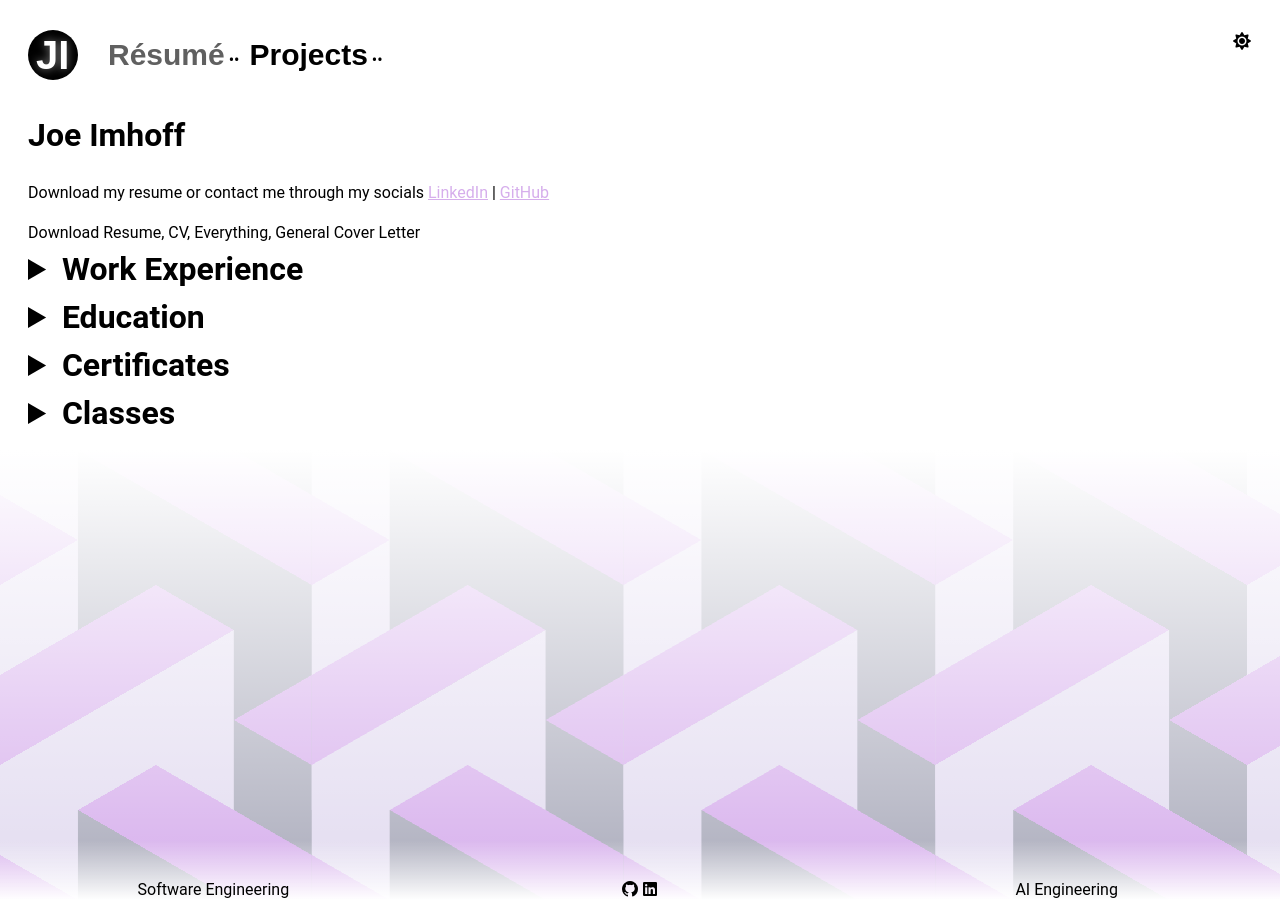
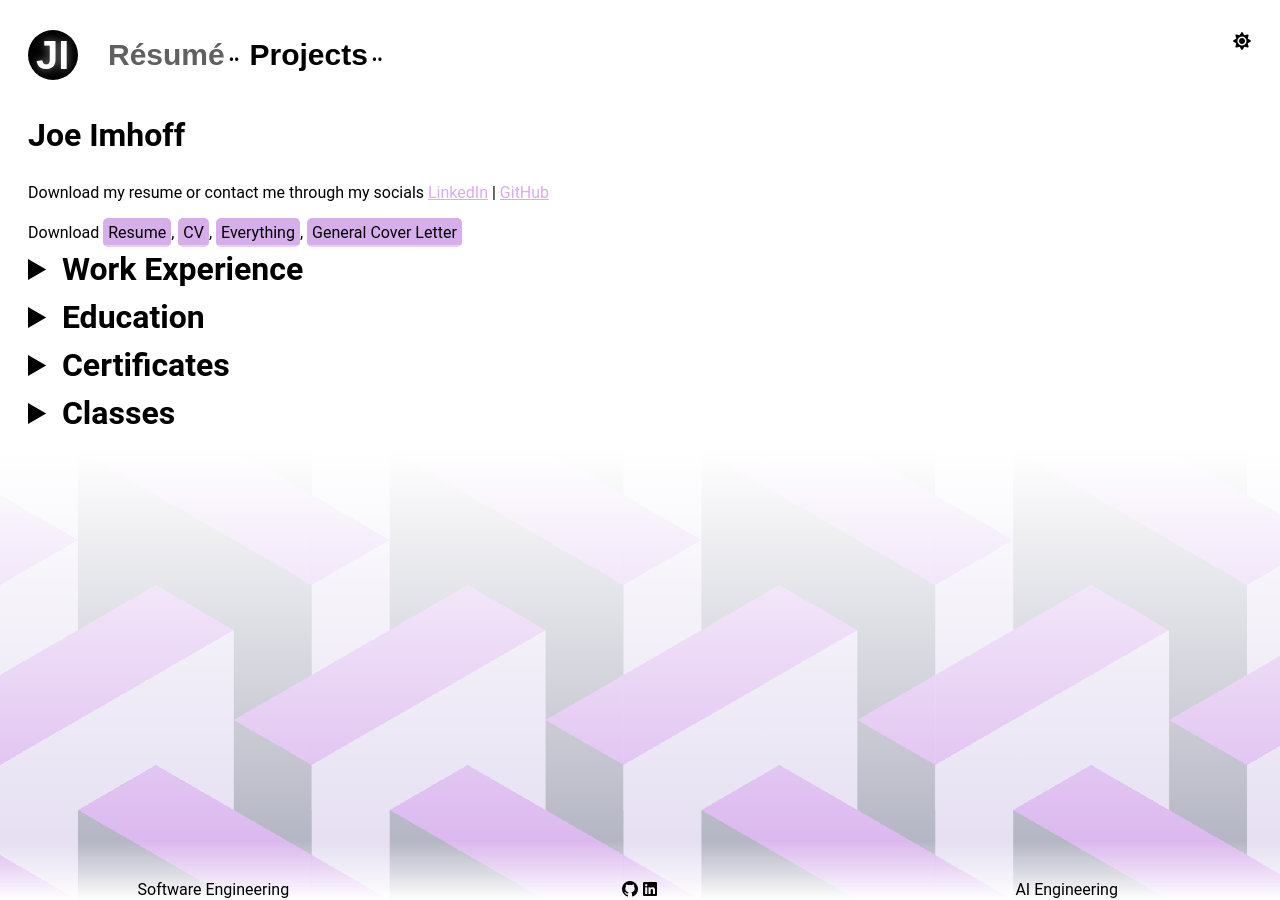
Before and after one commit to iwnnay/portfolio, a Jekyll site: the page built from resume/index.md, in a window 1280 px wide. Built offline with Jekyll 4.4.1, drawn with Linux system fonts in a browser that asks for light colours; nearby versions of some CDN libraries; some web fonts are replaced.

Commit message:
Taking a different approach with downloading PDFs

```diff
--- a/_sass/resume.scss
+++ b/_sass/resume.scss
@@ -38,11 +38,11 @@
 
 }
 
-.skill {
+.skill, .download-block span {
   background-color: var(--c1);
 }
 
-.skill:hover {
+.skill:hover, .download-block span:hover {
   background-color: var(--c2);
 }
 
@@ -99,3 +99,11 @@ summary {
   background: var(--stand-out);
   cursor: pointer;
 }
+
+.download-block {
+  span {
+   cursor: pointer;
+    padding: 5px;
+    border-radius: 5px;
+  }
+}
--- /dev/null
+++ b/assets/pdf.scss
@@ -0,0 +1,8 @@
+---
+# Only the main Sass file needs front matter
+---
+
+body {
+  margin: 2em;
+  width: 1240px;
+}
```
Also changed, not shown: _layouts/pdf.html (added, +8 -0 lines), joeimhoff_resume.md (added, +6 -0 lines).
